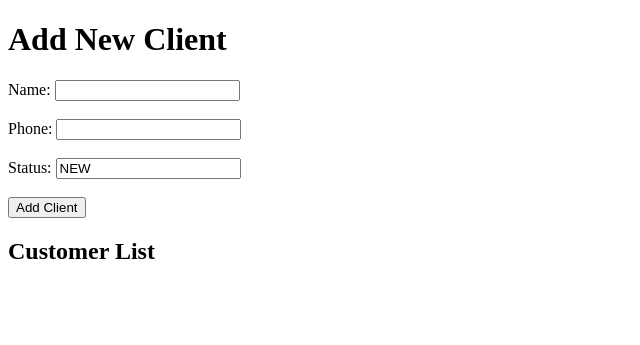
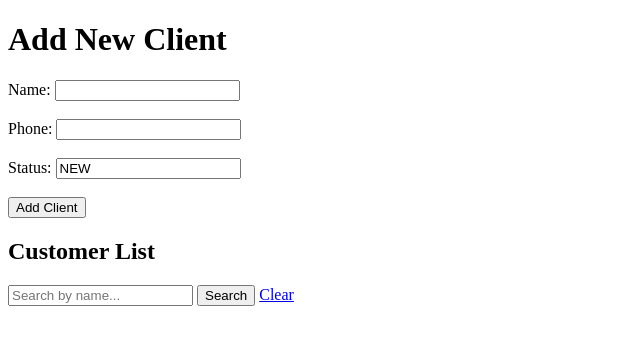
Before and after one commit to razulD/my_crm, a Flask app: page / in a window 1280 px wide. Shown: the top 345 px of the page, without its empty margins (0-640 px from the left). Run offline with Flask 3, Linux system fonts and the light colour scheme; data that the repository does not hold is empty.

Commit message:
Add search bar and refactor database helper

```diff
--- a/app.py
+++ b/app.py
@@ -1,15 +1,20 @@
 from flask import Flask, render_template, request, redirect
 import sqlite3
 app = Flask(__name__)
-
+def get_db():
+	return sqlite3.connect('crm.db')
 @app.route('/')
 def home():
-	conn = sqlite3.connect('crm.db')
+	search_query = request.args.get('q', '')
+	conn = get_db()
 	cursor = conn.cursor()
-	cursor.execute("SELECT * FROM clients")
+	if search_query:
+		cursor.execute("SELECT * FROM clients WHERE name LIKE ?", ('%' + search_query + '%',))
+	else:
+		cursor.execute("SELECT * FROM clients")
 	clients = cursor.fetchall()
 	conn.close()
-	return render_template('index.html' , clients=clients)
+	return render_template('index.html', clients=clients, search_query=search_query)
 @app.route('/add', methods=['POST'])
 def add_client():
 	name = request.form['name']
--- a/templates/index.html
+++ b/templates/index.html
@@ -19,27 +19,21 @@
     </form>
 
     <h2>Customer List</h2>
+
+    <form action="/" method="GET" style="margin-bottom: 15px;">
+        <input type="text" name="q" placeholder="Search by name..." value="{{ search_query }}">
+        <button type="submit">Search</button>
+        <a href="/">Clear</a>
+    </form>
+
     <ul>
         {% for client in clients %}
-            <li>{{ client[1] }} - {{ client[2] }} (Status: {{ client[3] }})</li>
+            <li>
+                {{ client[1] }} - {{ client[2] }} (Status: {{ client[3] }})
+                <a href="/delete/{{ client[0] }}" style="color: red; margin-left: 10px;">[Delete]</a>
+                <a href="/edit/{{ client[0] }}" style="color: blue; margin-left: 5px;">[Edit]</a>
+            </li>
         {% endfor %}
     </ul>
-    <ul>
-    {% for client in clients %}
-        <li>
-            {{ client[1] }} - {{ client[2] }} (Status: {{ client[3] }})
-            <a href="/delete/{{ client[0] }}" style="color: red; margin-left: 10px;">[Delete]</a>
-        </li>
-    {% endfor %}
-    <ul>
-    {% for client in clients %}
-        <li>
-            {{ client[1] }} - {{ client[2] }} (Status: {{ client[3] }})
-            <a href="/delete/{{ client[0] }}" style="color: red; margin-left: 10px;">[Delete]</a>
-            <a href="/edit/{{ client[0] }}" style="color: blue; margin-left: 5px;">[Edit]</a>
-        </li>
-    {% endfor %}
-</ul>
-</ul>
 </body>
 </html>
```
Also changed, not shown: 1 other file.
